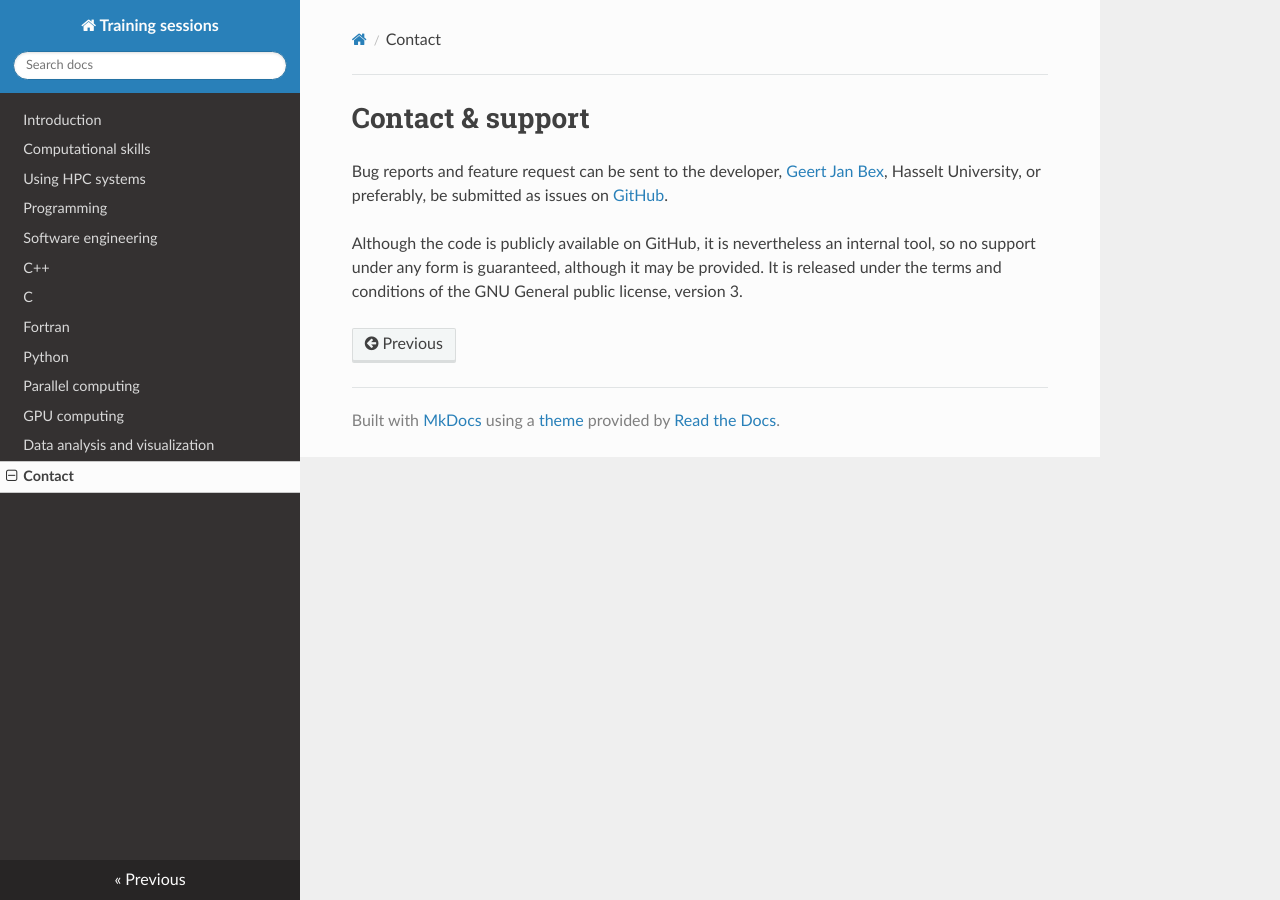
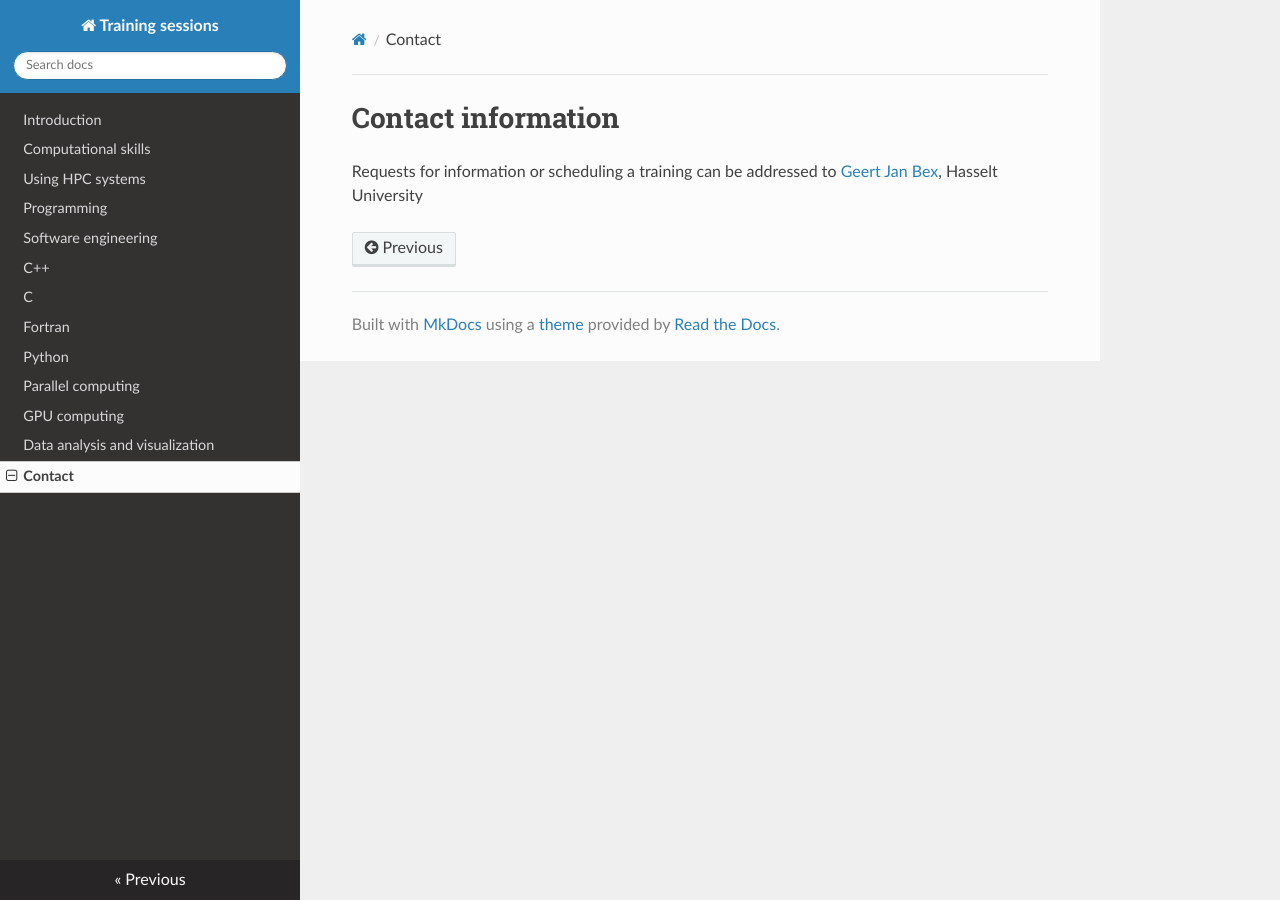
Before and after one commit to gjbex/Training-sessions, an MkDocs documentation site: the page built from docs/contact.md, in a window 1280 px wide. Built offline with MkDocs 1.6.1, drawn with Linux system fonts in a browser that asks for light colours; nearby versions of some CDN libraries.

Commit message:
Update contact information

```diff
--- a/docs/contact.md
+++ b/docs/contact.md
@@ -1,11 +1,4 @@
-# Contact &amp; support
+# Contact information
 
-Bug reports and feature request can be sent to the developer,
-[Geert Jan Bex](mailto:geertjan.bex@uhasselt.be), Hasselt University, or
-preferably, be submitted as issues on
-[GitHub](https://github.com/gjbex/atools).
-
-Although the code is publicly available on GitHub, it is nevertheless an
-internal tool, so no support under any form is guaranteed, although it may
-be provided.  It is released under the terms and conditions of the GNU
-General public license, version 3.
+Requests for information or scheduling a training can be addressed to
+[Geert Jan Bex](mailto:geertjan.bex@uhasselt.be), Hasselt University
```
